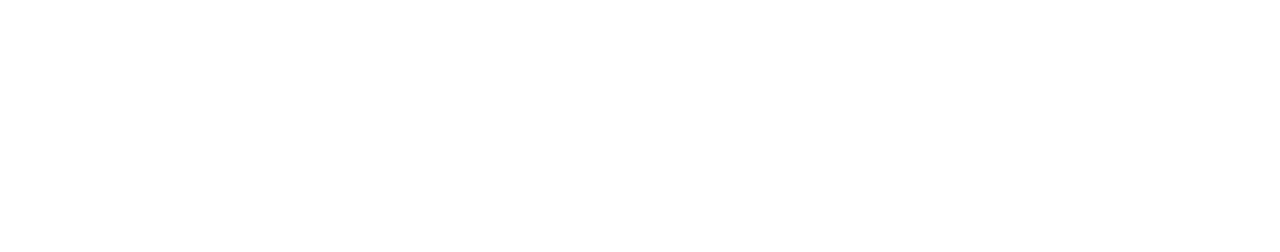
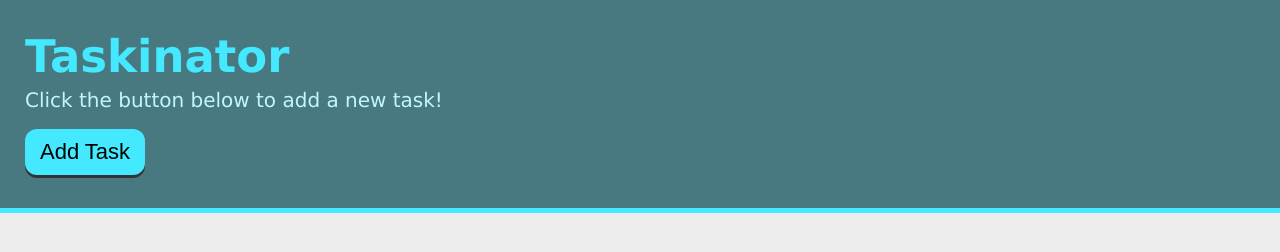
Before and after one commit to hestokes/taskinator, a plain HTML site: page index.html in a window 1280 px wide. Drawn offline with Linux system fonts and the light colour scheme.

Commit message:
add header elments, add add task button

```diff
--- a/index.html
+++ b/index.html
@@ -1,12 +1,26 @@
 <!DOCTYPE html>
+
 <html lang="en">
+
 <head>
     <meta charset="UTF-8">
     <meta http-equiv="X-UA-Compatible" content="IE=edge">
     <meta name="viewport" content="width=device-width, initial-scale=1.0">
-    <title>Document</title>
+    <title>Taskinator</title>
+    <link rel="stylesheet" href="./assets/css/style.css">
+
 </head>
 <body>
+    <header>
+        <h1 class="page-title">Taskinator</h1>
+        <p>Click the button below to add a new task!</p>
+        <button class="btn">Add Task</button>
+    </header>
 
+
+
+
+
+<script src="./assets/js/script.js"></script>
 </body>
 </html>
```
